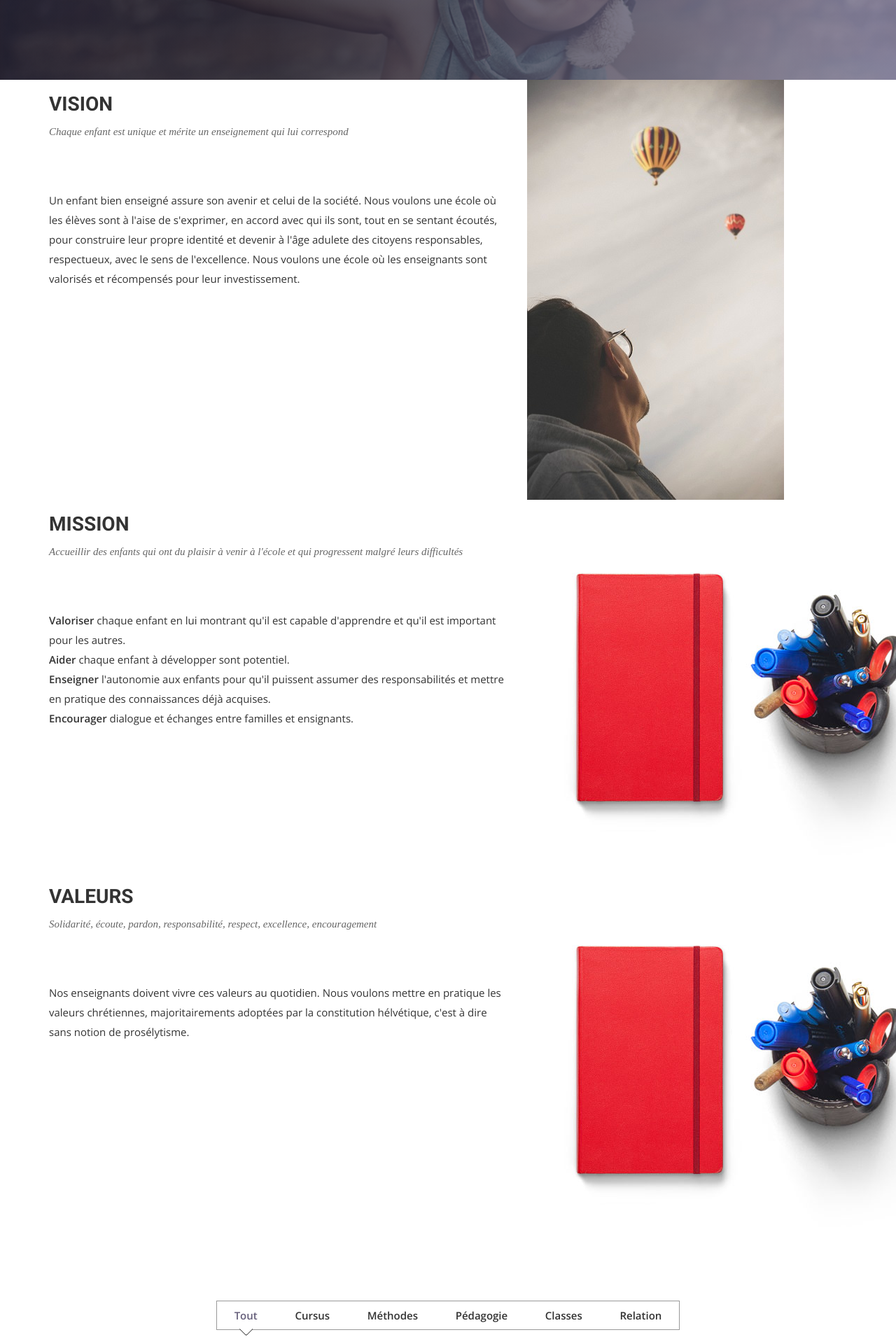
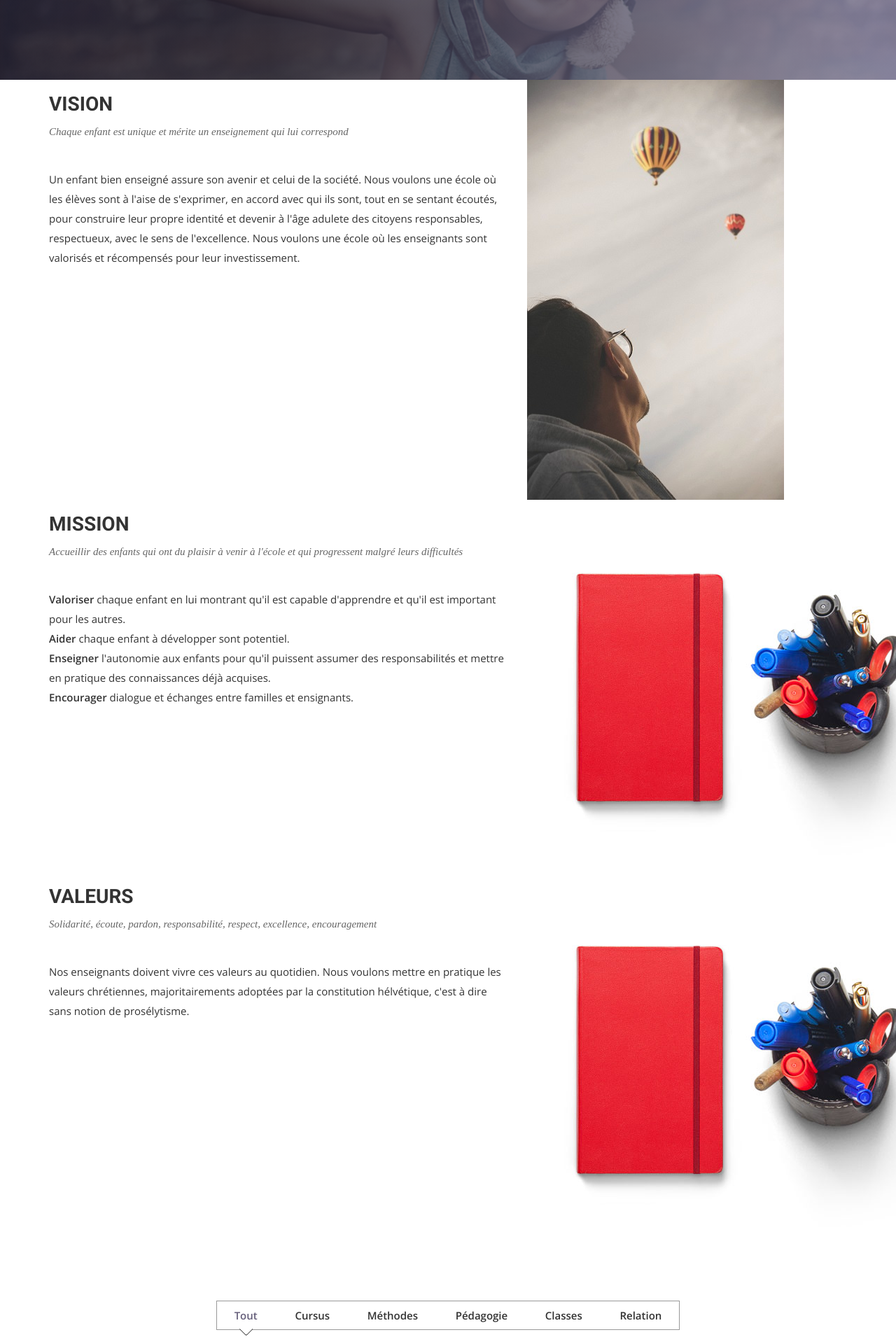
Before and after one commit to midjoule/lifeschool, a Jekyll site: the page built from intro.html, in a window 1280 px wide. Shown: the part 346-2266 px from the top of the page at 70% size. Built offline with Jekyll 4.4.1, drawn with Linux system fonts in a browser that asks for light colours; nearby versions of some CDN libraries; some web fonts are replaced.

Commit message:
Update airspace.css

```diff
--- a/css/airspace.css
+++ b/css/airspace.css
@@ -49,7 +49,7 @@ a:active {
   text-decoration: none !important;
 }
 .section-title {
-  margin-bottom: 70px;
+  margin-bottom: 40px;
 }
 .section-title h2 {
   text-transform: uppercase;
```
